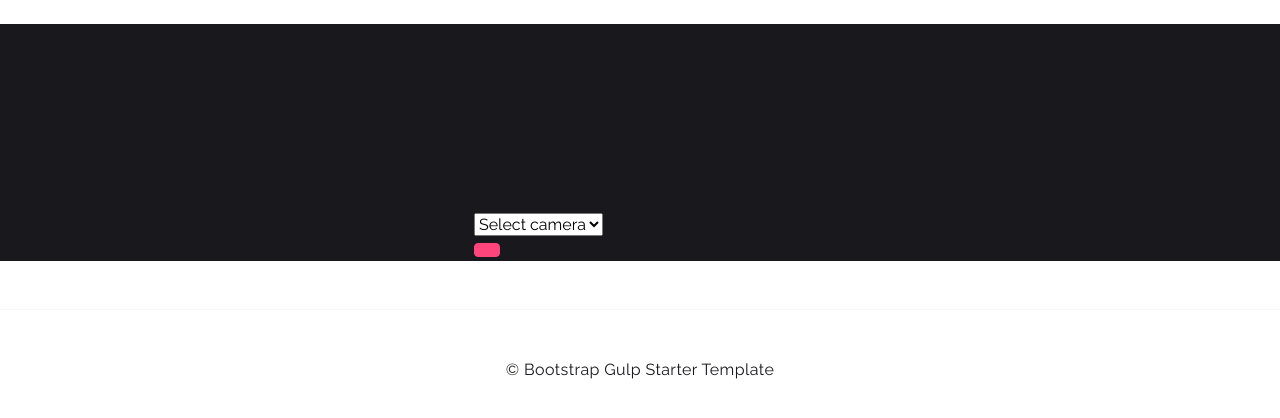
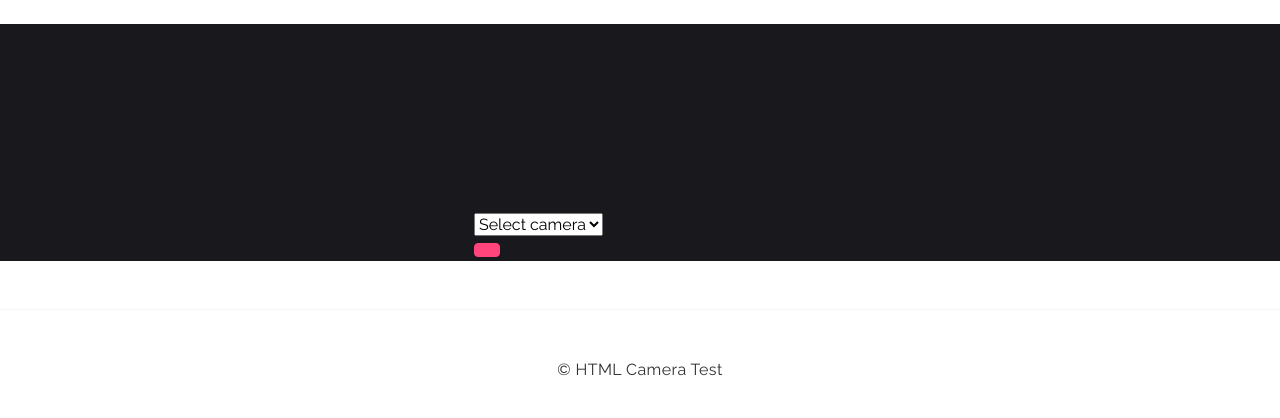
Before and after one commit to adilasif-io/HTML-camera, a website: page src/pages/index.html in a window 1280 px wide. Drawn offline with nearby package versions, Linux system fonts and the light colour scheme; files that its build step writes are made by us from their sources; files whose address does not match are found by name.

Commit message:
Changed Footer Text

```diff
--- a/src/partials/_footer.html
+++ b/src/partials/_footer.html
@@ -1,7 +1,7 @@
 <footer class="footer pt-5 pb-5 text-center">
     <div class="container">
         <p>© <span class="credits font-weight-bold">
-                <a href="https://github.com/johndavemanuel/bootstrap-gulp-starter-template" rel="noopener" target="_blank" class="text-dark">Bootstrap Gulp Starter Template</a>
+               HTML Camera Test
             </span>
         </p>
     </div>
```
